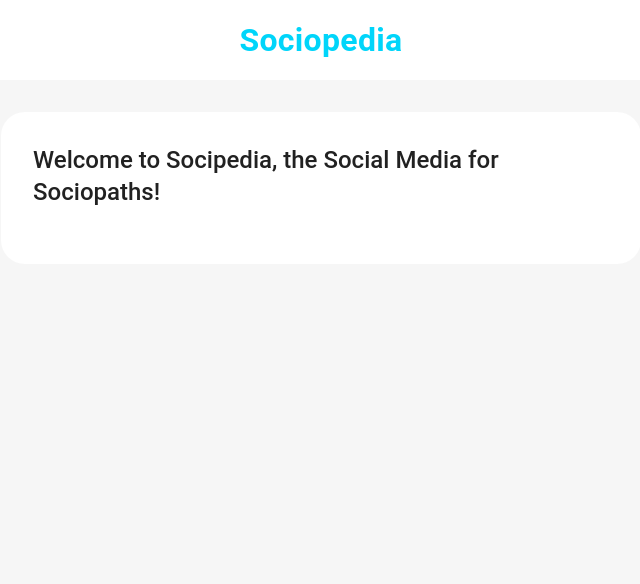
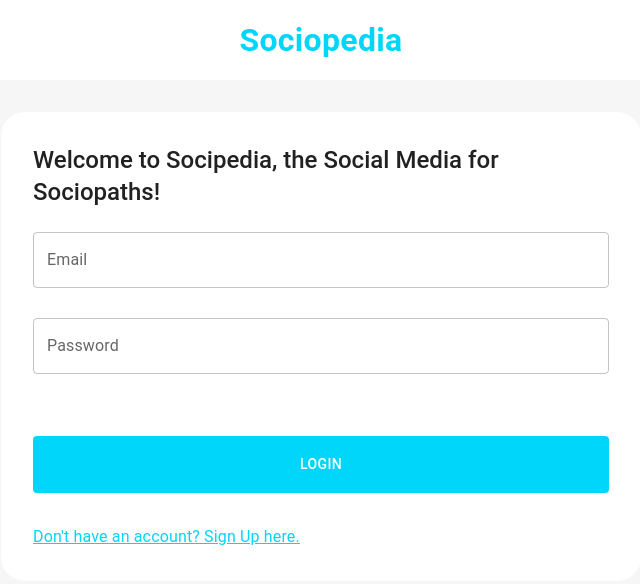
Before and after one commit to awidjaj1/notes-app, a React (Create React App) app in the folder client/: page / in a window 1280 px wide. Shown: the top 584 px of the page, without its empty margins (319-959 px from the left). Built offline with nearby package versions, Linux system fonts and the light colour scheme.

Commit message:
done with the login and registration

```diff
--- a/client/src/App.js
+++ b/client/src/App.js
@@ -13,6 +13,7 @@ function App() {
   const mode = useSelector((state) => state.mode);
   // update theme when mode changes (memoize the light and dark theme results)
   const theme = useMemo(() => createTheme(themeSettings(mode)), [mode]);
+  const isAuth = Boolean(useSelector((state) => state.token));
 
   return (
     <div className="app">
@@ -22,8 +23,8 @@ function App() {
           <CssBaseline />
           <Routes>
             <Route path="/" element={<LoginPage />} />
-            <Route path="/home" element={<HomePage />} />
-            <Route path="/profile/:userId" element={<ProfilePage />} />
+            <Route path="/home" element={isAuth? <HomePage />: <Navigate to="/" />} />
+            <Route path="/profile/:userId" element={isAuth? <ProfilePage />: <Navigate to="/" />} />
           </Routes>
         </ThemeProvider>
       </BrowserRouter>
--- a/client/src/scenes/loginPage/Form.jsx
+++ b/client/src/scenes/loginPage/Form.jsx
@@ -53,13 +53,62 @@ const Form = () => {
     const { palette } = useTheme();
     const dispatch = useDispatch();
     const navigate = useNavigate();
-    const isNonMobile = useMediaQuery("(min-width: 600px)");
+    const isNonMobile = useMediaQuery("(min-width: 1000px)");
     // these are redefined each time Form re-renders
     const isLogin = pageType === "login";
     const isRegister = pageType === "register";
 
+    const register = async (values, onSubmitProps) => {
+        // this allows us to send form info with image
+        const formData = new FormData();
+        for (let value in values){
+            formData.append(value, values[value]);
+        }
+        // console.log(values.picture);
+        formData.append('picturePath', values.picture.name);
+
+        const savedUserResponse = await fetch(
+            "http://localhost:3001/auth/register",
+            {
+                method: "POST",
+                // using formData automatically sets header
+                body: formData,
+            }
+        );
+        const savedUser = await savedUserResponse.json();
+        onSubmitProps.resetForm();
+
+        if (savedUser){
+            setPageType("login");
+        }
+    }
+
+    const login = async (values, onSubmitProps) => {
+        const loggedInResponse = await fetch(
+            "http://localhost:3001/auth/login",
+            {
+                method: "POST",
+                headers: {"Content-Type": "application/json"},
+                body: JSON.stringify(values),
+            }
+        );
+        const loggedIn = await loggedInResponse.json();
+        onSubmitProps.resetForm();
+        if (loggedIn){
+            // dispatch the redux login event
+            dispatch(
+                setLogin({
+                    user: loggedIn.user,
+                    token: loggedIn.token
+                })
+            );
+            navigate("/home");
+        }
+    }
+
     const handleFormSubmit = async (values, onSubmitProps) => {
-
+        if (isLogin) await login(values, onSubmitProps);
+        if (isRegister) await register(values, onSubmitProps);
     };
 
     return (
@@ -68,6 +117,7 @@ const Form = () => {
             initialValues={isLogin? initialValuesLogin: initialValuesRegister}
             validationSchema={isLogin? loginSchema: registerSchema}
         >
+            {/* destructure props obj */}
             {({
                 values,
                 errors,
@@ -150,7 +200,7 @@ const Form = () => {
                                                 sx={{"&:hover": {cursor: "pointer"}}}
                                             >
                                                 <input {...getInputProps()}/>
-                                                {!values.pictures? (
+                                                {!values.picture? (
                                                     <p>Add Picture Here</p>
                                                 ): (
                                                     <FlexBetween>
@@ -189,7 +239,8 @@ const Form = () => {
                         />
 
                         {/* BUTTONS */}
-                        <Box>
+                        <Box
+                            sx={{gridColumn: "span 4"}}>
                             <Button
                                 fullWidth
                                 type="submit"
--- a/client/src/scenes/loginPage/index.jsx
+++ b/client/src/scenes/loginPage/index.jsx
@@ -29,6 +29,7 @@ const LoginPage = () => {
             <Typography fontWeight="500" variant="h5" sx={{mb: "1.5rem"}}>
                 Welcome to Socipedia, the Social Media for Sociopaths!
             </Typography>
+            <Form />
         </Box>
     </Box>
 }
--- a/client/src/scenes/navbar/index.jsx
+++ b/client/src/scenes/navbar/index.jsx
@@ -44,7 +44,7 @@ const Navbar = () => {
     const primaryLight = theme.palette.primary.light;
     const alt = theme.palette.background.alt;
 
-    const fullName = user === null? "fake person": `${user.firstName} ${user.lastName}`;
+    const fullName = `${user.firstName} ${user.lastName}`;
 
     // provide padding and color props to mui FlexBetween custom component
     // only works for box, o.w. use sx prop
@@ -104,9 +104,10 @@ const Navbar = () => {
                                 input={<InputBase />}
                             >
                                 <MenuItem value={fullName}>
-                                    <Typography>{fullName}</Typography>
+                                    {fullName}
                                 </MenuItem>
-                                <MenuItem onClick={() => dispatch(setLogout())}>Log Out</MenuItem>
+                                <MenuItem onClick={() =>
+                                    dispatch(setLogout())}>Log Out</MenuItem>
                             </Select>
                         </FormControl>
                     </FlexBetween>
@@ -175,7 +176,8 @@ const Navbar = () => {
                                 <MenuItem value={fullName}>
                                     <Typography>{fullName}</Typography>
                                 </MenuItem>
-                                <MenuItem onClick={() => dispatch(setLogout())}>Log Out</MenuItem>
+                                <MenuItem onClick={() =>
+                                    dispatch(setLogout())}>Log Out</MenuItem>
                             </Select>
                         </FormControl>
                     </FlexBetween>
```
